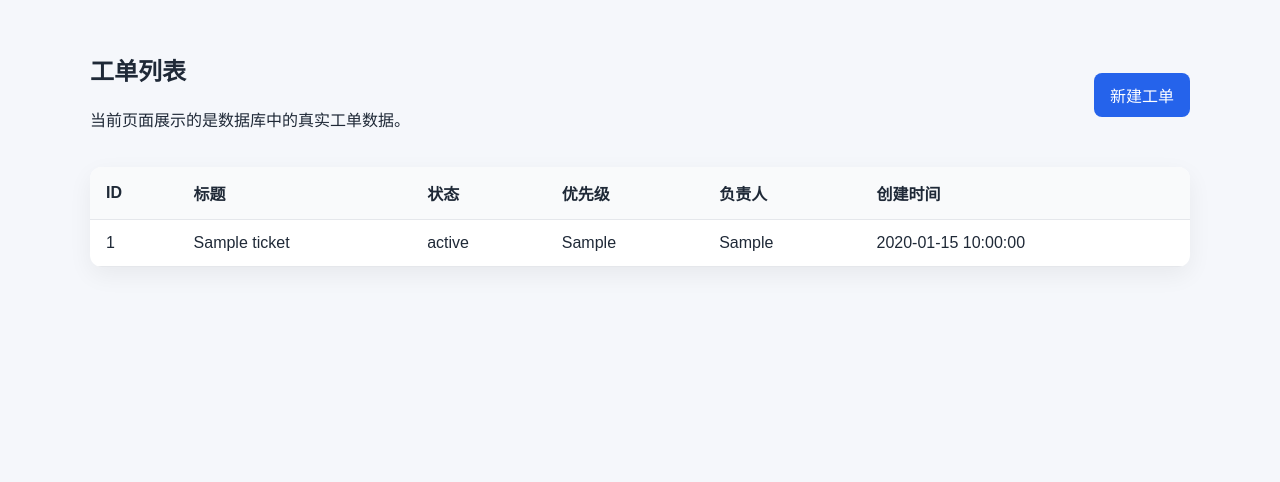
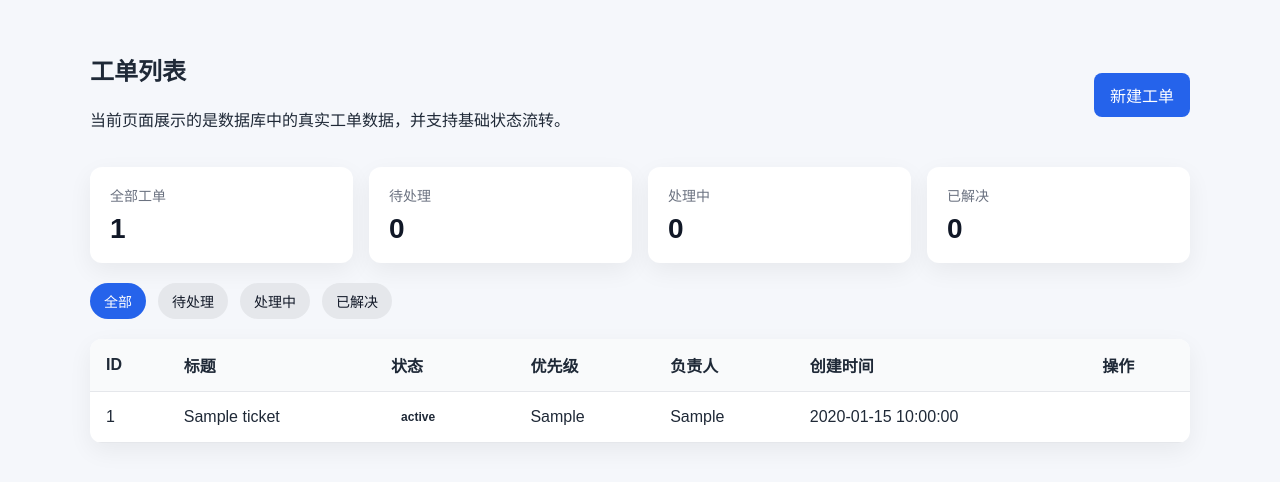
Before and after one commit to Cymaticstride/support-demo-platform, a Flask app: page /tickets in a window 1280 px wide. Shown: the part 60-542 px from the top of the page. Run offline with Flask 3, Linux system fonts and the light colour scheme; tables that the repository leaves empty hold one stand-in row (values such as "Sample post").

Commit message:
feat: add ticket status workflow and status filtering

```diff
--- a/app/routes.py
+++ b/app/routes.py
@@ -4,6 +4,15 @@ from .extensions import db
 from .models import Article, Ticket
 
 main_bp = Blueprint("main", __name__)
+
+
+def get_ticket_stats():
+    return {
+        "all": Ticket.query.count(),
+        "pending": Ticket.query.filter_by(status="待处理").count(),
+        "processing": Ticket.query.filter_by(status="处理中").count(),
+        "resolved": Ticket.query.filter_by(status="已解决").count(),
+    }
 
 
 @main_bp.route("/")
@@ -20,8 +29,26 @@ def index():
 
 @main_bp.route("/tickets")
 def tickets():
-    ticket_list = Ticket.query.order_by(Ticket.id.asc()).all()
-    return render_template("tickets.html", tickets=ticket_list)
+    status_filter = request.args.get("status", "全部").strip()
+    valid_statuses = {"全部", "待处理", "处理中", "已解决"}
+
+    if status_filter not in valid_statuses:
+        status_filter = "全部"
+
+    query = Ticket.query.order_by(Ticket.id.asc())
+
+    if status_filter != "全部":
+        query = query.filter(Ticket.status == status_filter)
+
+    ticket_list = query.all()
+    stats = get_ticket_stats()
+
+    return render_template(
+        "tickets.html",
+        tickets=ticket_list,
+        current_filter=status_filter,
+        stats=stats
+    )
 
 
 @main_bp.route("/tickets/new", methods=["GET", "POST"])
@@ -63,6 +90,48 @@ def new_ticket():
     return render_template("new_ticket.html", form_data=form_data)
 
 
+@main_bp.route("/tickets/<int:ticket_id>/start", methods=["POST"])
+def start_ticket(ticket_id):
+    ticket = Ticket.query.get_or_404(ticket_id)
+
+    if ticket.status == "待处理":
+        ticket.status = "处理中"
+        db.session.commit()
+        flash(f"工单 #{ticket.id} 已进入“处理中”。")
+    else:
+        flash("只有“待处理”的工单才能开始处理。")
+
+    return redirect(url_for("main.tickets"))
+
+
+@main_bp.route("/tickets/<int:ticket_id>/resolve", methods=["POST"])
+def resolve_ticket(ticket_id):
+    ticket = Ticket.query.get_or_404(ticket_id)
+
+    if ticket.status == "处理中":
+        ticket.status = "已解决"
+        db.session.commit()
+        flash(f"工单 #{ticket.id} 已标记为“已解决”。")
+    else:
+        flash("只有“处理中”的工单才能标记为已解决。")
+
+    return redirect(url_for("main.tickets"))
+
+
+@main_bp.route("/tickets/<int:ticket_id>/reopen", methods=["POST"])
+def reopen_ticket(ticket_id):
+    ticket = Ticket.query.get_or_404(ticket_id)
+
+    if ticket.status == "已解决":
+        ticket.status = "处理中"
+        db.session.commit()
+        flash(f"工单 #{ticket.id} 已重新打开。")
+    else:
+        flash("只有“已解决”的工单才能重新打开。")
+
+    return redirect(url_for("main.tickets"))
+
+
 @main_bp.route("/kb")
 def kb():
     article_list = Article.query.order_by(Article.id.asc()).all()
--- a/app/static/css/style.css
+++ b/app/static/css/style.css
@@ -181,3 +181,86 @@ th {
 .form-actions {
     margin-top: 24px;
 }
+
+.summary-grid {
+    display: grid;
+    grid-template-columns: repeat(auto-fit, minmax(180px, 1fr));
+    gap: 16px;
+    margin-bottom: 20px;
+}
+
+.summary-card {
+    background-color: #ffffff;
+    border-radius: 12px;
+    padding: 18px 20px;
+    box-shadow: 0 8px 24px rgba(0, 0, 0, 0.06);
+}
+
+.summary-label {
+    display: block;
+    margin-bottom: 8px;
+    color: #6b7280;
+    font-size: 14px;
+}
+
+.summary-number {
+    font-size: 28px;
+    font-weight: 700;
+    color: #111827;
+}
+
+.filter-bar {
+    display: flex;
+    gap: 12px;
+    flex-wrap: wrap;
+    margin-bottom: 20px;
+}
+
+.filter-link {
+    display: inline-block;
+    padding: 8px 14px;
+    border-radius: 999px;
+    background-color: #e5e7eb;
+    color: #111827;
+    text-decoration: none;
+    font-size: 14px;
+}
+
+.filter-link.active {
+    background-color: #2563eb;
+    color: #ffffff;
+}
+
+.status-badge {
+    display: inline-block;
+    padding: 4px 10px;
+    border-radius: 999px;
+    font-size: 12px;
+    font-weight: 600;
+}
+
+.status-pending {
+    background-color: #fef3c7;
+    color: #92400e;
+}
+
+.status-processing {
+    background-color: #dbeafe;
+    color: #1d4ed8;
+}
+
+.status-resolved {
+    background-color: #dcfce7;
+    color: #166534;
+}
+
+.action-group {
+    display: flex;
+    gap: 8px;
+    flex-wrap: wrap;
+}
+
+.button-small {
+    padding: 8px 12px;
+    font-size: 13px;
+}
--- a/app/templates/tickets.html
+++ b/app/templates/tickets.html
@@ -6,9 +6,35 @@
 <div class="page-header">
     <div>
         <h2>工单列表</h2>
-        <p>当前页面展示的是数据库中的真实工单数据。</p>
+        <p>当前页面展示的是数据库中的真实工单数据，并支持基础状态流转。</p>
     </div>
     <a class="button" href="{{ url_for('main.new_ticket') }}">新建工单</a>
+</div>
+
+<div class="summary-grid">
+    <div class="summary-card">
+        <span class="summary-label">全部工单</span>
+        <strong class="summary-number">{{ stats.all }}</strong>
+    </div>
+    <div class="summary-card">
+        <span class="summary-label">待处理</span>
+        <strong class="summary-number">{{ stats.pending }}</strong>
+    </div>
+    <div class="summary-card">
+        <span class="summary-label">处理中</span>
+        <strong class="summary-number">{{ stats.processing }}</strong>
+    </div>
+    <div class="summary-card">
+        <span class="summary-label">已解决</span>
+        <strong class="summary-number">{{ stats.resolved }}</strong>
+    </div>
+</div>
+
+<div class="filter-bar">
+    <a class="filter-link {% if current_filter == '全部' %}active{% endif %}" href="{{ url_for('main.tickets', status='全部') }}">全部</a>
+    <a class="filter-link {% if current_filter == '待处理' %}active{% endif %}" href="{{ url_for('main.tickets', status='待处理') }}">待处理</a>
+    <a class="filter-link {% if current_filter == '处理中' %}active{% endif %}" href="{{ url_for('main.tickets', status='处理中') }}">处理中</a>
+    <a class="filter-link {% if current_filter == '已解决' %}active{% endif %}" href="{{ url_for('main.tickets', status='已解决') }}">已解决</a>
 </div>
 
 <div class="table-wrapper">
@@ -21,6 +47,7 @@
                 <th>优先级</th>
                 <th>负责人</th>
                 <th>创建时间</th>
+                <th>操作</th>
             </tr>
         </thead>
         <tbody>
@@ -28,10 +55,35 @@
             <tr>
                 <td>{{ ticket.id }}</td>
                 <td>{{ ticket.title }}</td>
-                <td>{{ ticket.status }}</td>
+                <td>
+                    <span class="status-badge
+                        {% if ticket.status == '待处理' %}status-pending{% endif %}
+                        {% if ticket.status == '处理中' %}status-processing{% endif %}
+                        {% if ticket.status == '已解决' %}status-resolved{% endif %}
+                    ">
+                        {{ ticket.status }}
+                    </span>
+                </td>
                 <td>{{ ticket.priority }}</td>
                 <td>{{ ticket.owner }}</td>
                 <td>{{ ticket.created_at.strftime('%Y-%m-%d %H:%M:%S') }}</td>
+                <td>
+                    <div class="action-group">
+                        {% if ticket.status == "待处理" %}
+                        <form method="post" action="{{ url_for('main.start_ticket', ticket_id=ticket.id) }}">
+                            <button class="button button-small" type="submit">开始处理</button>
+                        </form>
+                        {% elif ticket.status == "处理中" %}
+                        <form method="post" action="{{ url_for('main.resolve_ticket', ticket_id=ticket.id) }}">
+                            <button class="button button-small" type="submit">标记已解决</button>
+                        </form>
+                        {% elif ticket.status == "已解决" %}
+                        <form method="post" action="{{ url_for('main.reopen_ticket', ticket_id=ticket.id) }}">
+                            <button class="button button-secondary button-small" type="submit">重新打开</button>
+                        </form>
+                        {% endif %}
+                    </div>
+                </td>
             </tr>
             {% endfor %}
         </tbody>
```
